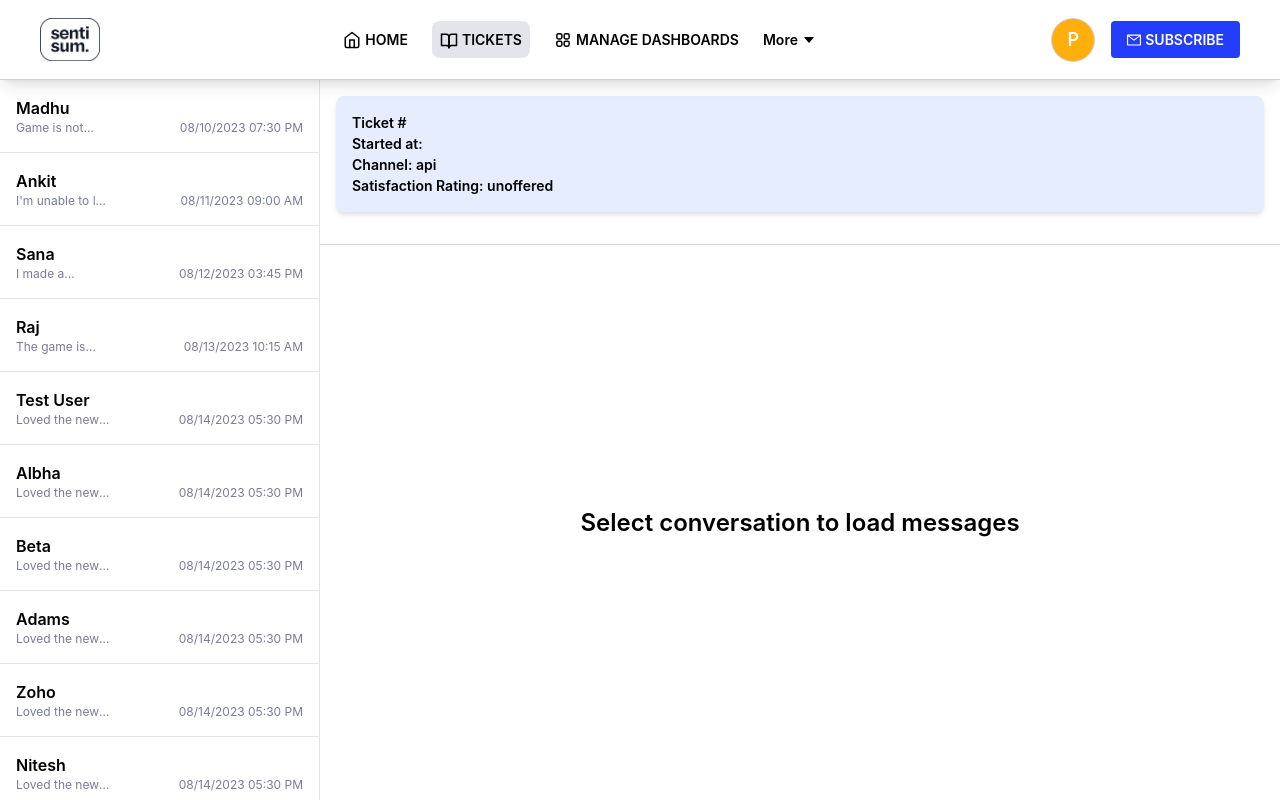
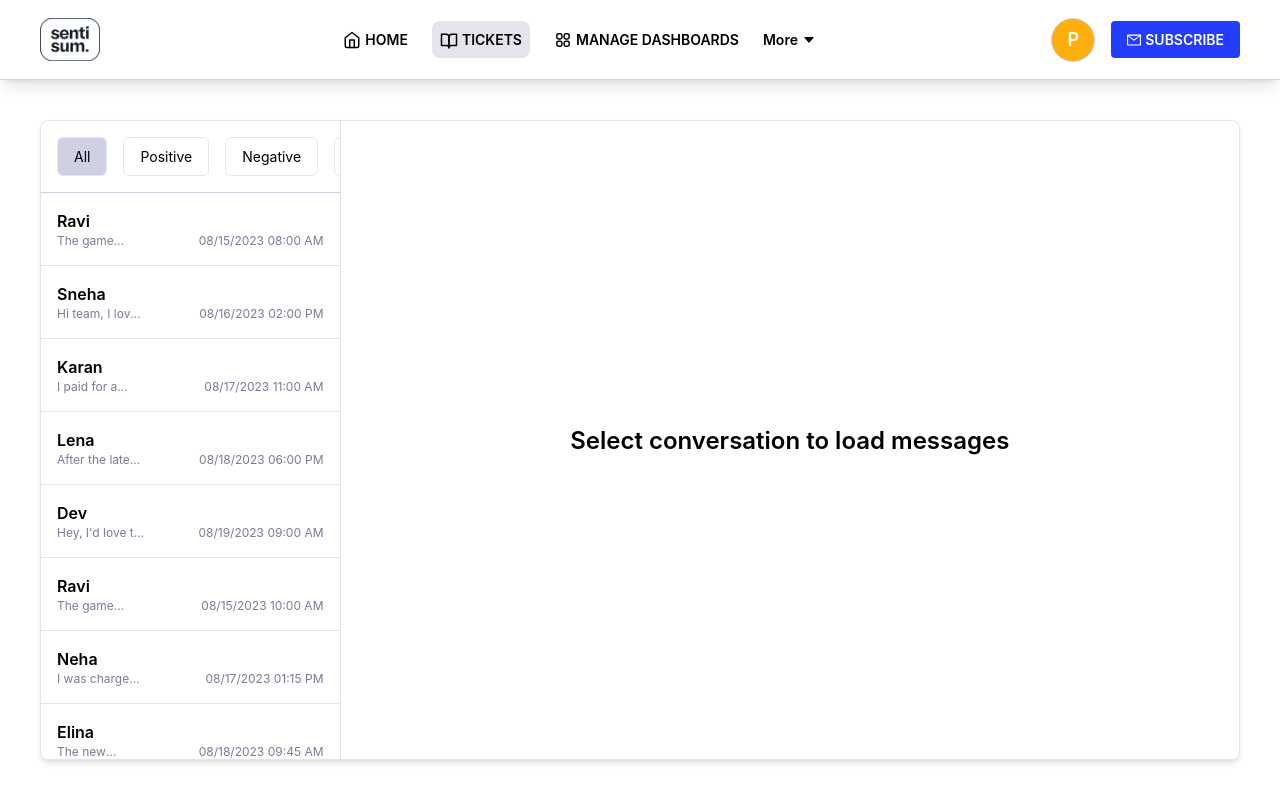
Before and after one commit to madhuveeraprasath-a/sentisum-dashboard, a Next.js app: page /tickets in a window 1280 px wide. Built offline with nearby package versions, Linux system fonts and the light colour scheme.

Commit message:
added conversation screen

```diff
--- a/app/JSON/conversationData.json
+++ b/app/JSON/conversationData.json
@@ -1,300 +1,507 @@
 [
   {
-    "ticketId": 103210,
-    "tags": ["Game crashed", "Refund", "Game aborted"],
-    "sentiment": "positive",
-    "startedDate": "08/10/2023 07:30 PM",
+    "ticketId": 103230,
+    "tags": ["Game Update", "App Crash"],
+    "sentiment": "negative",
+    "startedDate": "08/15/2023 08:00 AM",
     "channel": "Email",
     "SatisfactionRating": "unoffered",
     "conversations": [
       {
         "id": 1,
-        "senderName": "Madhu",
-        "sentTime": "08/10/2023 07:31 PM",
+        "senderName": "Ravi",
+        "sentTime": "08/15/2023 08:01 AM",
         "isSender": true,
-        "message": "Game is not working"
+        "message": "The game crashes when I open it after the new update."
+      },
+      {
+        "id": 2,
+        "senderName": "Support",
+        "sentTime": "08/15/2023 08:05 AM",
+        "isSender": false,
+        "message": "Hi Ravi, sorry to hear that. Could you please share your device model and OS version?"
+      },
+      {
+        "id": 3,
+        "senderName": "Ravi",
+        "sentTime": "08/15/2023 08:07 AM",
+        "isSender": true,
+        "message": "I am using Samsung Galaxy S20 with Android 12."
+      },
+      {
+        "id": 4,
+        "senderName": "Support",
+        "sentTime": "08/15/2023 08:10 AM",
+        "isSender": false,
+        "message": "Thanks. We're forwarding this to our dev team."
+      },
+      {
+        "id": 5,
+        "senderName": "Ravi",
+        "sentTime": "08/15/2023 08:12 AM",
+        "isSender": true,
+        "message": "Please fix it soon, I can't play."
       }
     ]
   },
   {
-    "ticketId": 103211,
-    "tags": ["Login Issue", "Account Locked"],
+    "ticketId": 103231,
+    "tags": ["Feedback", "Suggestions"],
+    "sentiment": "positive",
+    "startedDate": "08/16/2023 02:00 PM",
+    "channel": "Chat",
+    "SatisfactionRating": "unoffered",
+    "conversations": [
+      {
+        "id": 1,
+        "senderName": "Sneha",
+        "sentTime": "08/16/2023 02:01 PM",
+        "isSender": true,
+        "message": "Hi team, I love the new multiplayer mode!"
+      },
+      {
+        "id": 2,
+        "senderName": "Support",
+        "sentTime": "08/16/2023 02:03 PM",
+        "isSender": false,
+        "message": "Thanks Sneha! We're glad you're enjoying it."
+      },
+      {
+        "id": 3,
+        "senderName": "Sneha",
+        "sentTime": "08/16/2023 02:05 PM",
+        "isSender": true,
+        "message": "Would love to see more co-op missions added."
+      },
+      {
+        "id": 4,
+        "senderName": "Support",
+        "sentTime": "08/16/2023 02:07 PM",
+        "isSender": false,
+        "message": "Noted. We'll forward your suggestion to the dev team!"
+      },
+      {
+        "id": 5,
+        "senderName": "Sneha",
+        "sentTime": "08/16/2023 02:09 PM",
+        "isSender": true,
+        "message": "Thank you! Keep up the good work."
+      }
+    ]
+  },
+  {
+    "ticketId": 103232,
+    "tags": ["Refund", "Payment Failed"],
+    "sentiment": "neutral",
+    "startedDate": "08/17/2023 11:00 AM",
+    "channel": "Email",
+    "SatisfactionRating": "unoffered",
+    "conversations": [
+      {
+        "id": 1,
+        "senderName": "Karan",
+        "sentTime": "08/17/2023 11:01 AM",
+        "isSender": true,
+        "message": "I paid for a pack but didn't receive it."
+      },
+      {
+        "id": 2,
+        "senderName": "Support",
+        "sentTime": "08/17/2023 11:05 AM",
+        "isSender": false,
+        "message": "Hi Karan, can you share your transaction ID?"
+      },
+      {
+        "id": 3,
+        "senderName": "Karan",
+        "sentTime": "08/17/2023 11:08 AM",
+        "isSender": true,
+        "message": "Yes, it's TXN123456789."
+      },
+      {
+        "id": 4,
+        "senderName": "Support",
+        "sentTime": "08/17/2023 11:10 AM",
+        "isSender": false,
+        "message": "Thanks. We're checking with our payment provider."
+      },
+      {
+        "id": 5,
+        "senderName": "Support",
+        "sentTime": "08/17/2023 11:30 AM",
+        "isSender": false,
+        "message": "Hi Karan, the refund has been initiated and should reflect in 3-5 days."
+      },
+      {
+        "id": 6,
+        "senderName": "Karan",
+        "sentTime": "08/17/2023 11:31 AM",
+        "isSender": true,
+        "message": "Got it, thank you."
+      }
+    ]
+  },
+  {
+    "ticketId": 103233,
+    "tags": ["Bug Report", "Graphics", "Lagging"],
     "sentiment": "negative",
-    "startedDate": "08/11/2023 09:00 AM",
+    "startedDate": "08/18/2023 06:00 PM",
     "channel": "API",
     "SatisfactionRating": "unoffered",
     "conversations": [
       {
         "id": 1,
-        "senderName": "Ankit",
-        "sentTime": "08/11/2023 09:01 AM",
+        "senderName": "Lena",
+        "sentTime": "08/18/2023 06:01 PM",
         "isSender": true,
-        "message": "I'm unable to log into my account"
+        "message": "After the latest update, the game lags heavily during battles."
       },
       {
         "id": 2,
         "senderName": "Support",
-        "sentTime": "08/11/2023 09:05 AM",
+        "sentTime": "08/18/2023 06:03 PM",
         "isSender": false,
-        "message": "Please try resetting your password"
+        "message": "Hi Lena, we’re sorry for the trouble. Have you tried lowering the graphics settings?"
       },
       {
-        "id": 1,
-        "senderName": "Ankit",
-        "sentTime": "08/11/2023 09:01 AM",
+        "id": 3,
+        "senderName": "Lena",
+        "sentTime": "08/18/2023 06:05 PM",
         "isSender": true,
-        "message": "I'm unable to log into my account"
+        "message": "Yes, it helped a little, but it still lags in multiplayer."
       },
       {
-        "id": 2,
+        "id": 4,
         "senderName": "Support",
-        "sentTime": "08/11/2023 09:05 AM",
+        "sentTime": "08/18/2023 06:08 PM",
         "isSender": false,
-        "message": "Please try resetting your password"
+        "message": "Can you share your internet speed and device details?"
       },
       {
-        "id": 1,
-        "senderName": "Ankit",
-        "sentTime": "08/11/2023 09:01 AM",
+        "id": 5,
+        "senderName": "Lena",
+        "sentTime": "08/18/2023 06:10 PM",
         "isSender": true,
-        "message": "I'm unable to log into my account"
+        "message": "Sure. 40 Mbps Wi-Fi, iPhone 12, iOS 16.6."
       },
       {
-        "id": 2,
+        "id": 6,
         "senderName": "Support",
-        "sentTime": "08/11/2023 09:05 AM",
+        "sentTime": "08/18/2023 06:15 PM",
         "isSender": false,
-        "message": "Please try resetting your password"
-      },
-      {
-        "id": 1,
-        "senderName": "Ankit",
-        "sentTime": "08/11/2023 09:01 AM",
-        "isSender": true,
-        "message": "I'm unable to log into my account"
-      },
-      {
-        "id": 2,
-        "senderName": "Support",
-        "sentTime": "08/11/2023 09:05 AM",
-        "isSender": false,
-        "message": "Please try resetting your password"
+        "message": "Thanks! We’ll pass this to our performance team."
       }
     ]
   },
   {
-    "ticketId": 103212,
-    "tags": ["Payment Failed", "Refund"],
-    "sentiment": "neutral",
-    "startedDate": "08/12/2023 03:45 PM",
+    "ticketId": 103234,
+    "tags": ["Suggestions", "New Feature"],
+    "sentiment": "positive",
+    "startedDate": "08/19/2023 09:00 AM",
     "channel": "Email",
     "SatisfactionRating": "unoffered",
     "conversations": [
       {
         "id": 1,
-        "senderName": "Sana",
-        "sentTime": "08/12/2023 03:46 PM",
+        "senderName": "Dev",
+        "sentTime": "08/19/2023 09:01 AM",
         "isSender": true,
-        "message": "I made a payment but the game didn’t unlock"
+        "message": "Hey, I'd love to see daily rewards in the game."
       },
       {
         "id": 2,
         "senderName": "Support",
-        "sentTime": "08/12/2023 03:50 PM",
+        "sentTime": "08/19/2023 09:03 AM",
         "isSender": false,
-        "message": "We're looking into it and will refund if needed"
+        "message": "Hi Dev, that's a great suggestion! We'll forward it to the game team."
+      },
+      {
+        "id": 3,
+        "senderName": "Dev",
+        "sentTime": "08/19/2023 09:05 AM",
+        "isSender": true,
+        "message": "Thanks! Also, a friends leaderboard would be cool."
+      },
+      {
+        "id": 4,
+        "senderName": "Support",
+        "sentTime": "08/19/2023 09:06 AM",
+        "isSender": false,
+        "message": "Nice idea! We’ll include this in our feedback report."
+      },
+      {
+        "id": 5,
+        "senderName": "Dev",
+        "sentTime": "08/19/2023 09:08 AM",
+        "isSender": true,
+        "message": "Looking forward to the next update!"
+      },
+      {
+        "id": 6,
+        "senderName": "Support",
+        "sentTime": "08/19/2023 09:10 AM",
+        "isSender": false,
+        "message": "Thanks for being part of our community!"
       }
     ]
   },
   {
-    "ticketId": 103213,
-    "tags": ["Technical Issue", "Lagging"],
+    "ticketId": 103301,
+    "tags": ["Bug Report", "Game Crashed"],
     "sentiment": "negative",
-    "startedDate": "08/13/2023 10:15 AM",
-    "channel": "API",
+    "startedDate": "08/15/2023 10:00 AM",
+    "channel": "Email",
     "SatisfactionRating": "unoffered",
     "conversations": [
       {
         "id": 1,
-        "senderName": "Raj",
-        "sentTime": "08/13/2023 10:16 AM",
+        "senderName": "Ravi",
+        "sentTime": "08/15/2023 10:01 AM",
         "isSender": true,
-        "message": "The game is lagging a lot on my device"
+        "message": "The game crashes every time I finish a level."
       },
       {
         "id": 2,
         "senderName": "Support",
-        "sentTime": "08/13/2023 10:20 AM",
+        "sentTime": "08/15/2023 10:03 AM",
         "isSender": false,
-        "message": "Please try lowering the graphics settings"
+        "message": "Sorry to hear that. Can you tell us which level it crashes on?"
+      },
+      {
+        "id": 3,
+        "senderName": "Ravi",
+        "sentTime": "08/15/2023 10:05 AM",
+        "isSender": true,
+        "message": "It crashes at the end of level 3."
+      },
+      {
+        "id": 4,
+        "senderName": "Support",
+        "sentTime": "08/15/2023 10:10 AM",
+        "isSender": false,
+        "message": "Thanks! We'll forward this to the dev team."
+      },
+      {
+        "id": 5,
+        "senderName": "Ravi",
+        "sentTime": "08/15/2023 10:12 AM",
+        "isSender": true,
+        "message": "Please fix this soon. I love the game otherwise."
       }
     ]
   },
   {
-    "ticketId": 103214,
-    "tags": ["Feedback", "Gameplay", "Suggestions"],
-    "sentiment": "positive",
-    "channel": "Email",
+    "ticketId": 103302,
+    "tags": ["Payment", "Refund", "Delay"],
+    "sentiment": "neutral",
+    "startedDate": "08/17/2023 01:15 PM",
+    "channel": "Chat",
     "SatisfactionRating": "unoffered",
-    "startedDate": "08/14/2023 05:30 PM",
     "conversations": [
       {
         "id": 1,
-        "senderName": "Test User",
-        "sentTime": "08/14/2023 05:31 PM",
+        "senderName": "Neha",
+        "sentTime": "08/17/2023 01:16 PM",
         "isSender": true,
-        "message": "Loved the new update! Could you add more levels?"
+        "message": "I was charged twice but didn’t receive any refund."
       },
       {
         "id": 2,
         "senderName": "Support",
-        "sentTime": "08/14/2023 05:35 PM",
+        "sentTime": "08/17/2023 01:17 PM",
         "isSender": false,
-        "message": "Thanks for the feedback! We're planning more content soon."
+        "message": "Can you provide the transaction IDs?"
+      },
+      {
+        "id": 3,
+        "senderName": "Neha",
+        "sentTime": "08/17/2023 01:18 PM",
+        "isSender": true,
+        "message": "Yes, here: TXN12345 and TXN67890."
+      },
+      {
+        "id": 4,
+        "senderName": "Support",
+        "sentTime": "08/17/2023 01:20 PM",
+        "isSender": false,
+        "message": "Thanks. We’re checking with the payments team."
+      },
+      {
+        "id": 5,
+        "senderName": "Support",
+        "sentTime": "08/17/2023 01:45 PM",
+        "isSender": false,
+        "message": "It seems one transaction was successful and the other is stuck."
+      },
+      {
+        "id": 6,
+        "senderName": "Neha",
+        "sentTime": "08/17/2023 01:46 PM",
+        "isSender": true,
+        "message": "How long until I get the refund?"
+      },
+      {
+        "id": 7,
+        "senderName": "Support",
+        "sentTime": "08/17/2023 01:48 PM",
+        "isSender": false,
+        "message": "You should receive it within 5–7 business days."
+      },
+      {
+        "id": 8,
+        "senderName": "Neha",
+        "sentTime": "08/17/2023 01:49 PM",
+        "isSender": true,
+        "message": "Okay, thanks for the help."
       }
     ]
   },
   {
-    "ticketId": 103214,
-    "tags": ["Feedback", "Gameplay", "Suggestions"],
+    "ticketId": 103303,
+    "tags": ["Gameplay", "Suggestions", "Positive Feedback"],
     "sentiment": "positive",
+    "startedDate": "08/18/2023 09:45 AM",
     "channel": "Email",
     "SatisfactionRating": "unoffered",
-    "startedDate": "08/14/2023 05:30 PM",
     "conversations": [
       {
         "id": 1,
-        "senderName": "Albha",
-        "sentTime": "08/14/2023 05:31 PM",
+        "senderName": "Elina",
+        "sentTime": "08/18/2023 09:46 AM",
         "isSender": true,
-        "message": "Loved the new update! Could you add more levels?"
+        "message": "The new features are amazing! Especially the leaderboard."
       },
       {
         "id": 2,
         "senderName": "Support",
-        "sentTime": "08/14/2023 05:35 PM",
+        "sentTime": "08/18/2023 09:47 AM",
         "isSender": false,
-        "message": "Thanks for the feedback! We're planning more content soon."
+        "message": "We’re glad you liked them! Any suggestions for improvements?"
+      },
+      {
+        "id": 3,
+        "senderName": "Elina",
+        "sentTime": "08/18/2023 09:50 AM",
+        "isSender": true,
+        "message": "It would be great to filter by friends only."
+      },
+      {
+        "id": 4,
+        "senderName": "Support",
+        "sentTime": "08/18/2023 09:55 AM",
+        "isSender": false,
+        "message": "Thanks, we'll consider it for future updates."
+      },
+      {
+        "id": 5,
+        "senderName": "Elina",
+        "sentTime": "08/18/2023 10:00 AM",
+        "isSender": true,
+        "message": "Looking forward to it!"
       }
     ]
   },
   {
-    "ticketId": 103214,
-    "tags": ["Feedback", "Gameplay", "Suggestions"],
-    "sentiment": "positive",
-    "channel": "Email",
+    "ticketId": 103304,
+    "tags": ["Account", "Login Issue", "Frustrated"],
+    "sentiment": "negative",
+    "startedDate": "08/19/2023 02:00 PM",
+    "channel": "Chat",
     "SatisfactionRating": "unoffered",
-    "startedDate": "08/14/2023 05:30 PM",
     "conversations": [
       {
         "id": 1,
-        "senderName": "Beta",
-        "sentTime": "08/14/2023 05:31 PM",
+        "senderName": "Manoj",
+        "sentTime": "08/19/2023 02:01 PM",
         "isSender": true,
-        "message": "Loved the new update! Could you add more levels?"
+        "message": "Can't login even after resetting password. Fix this!"
       },
       {
         "id": 2,
         "senderName": "Support",
-        "sentTime": "08/14/2023 05:35 PM",
+        "sentTime": "08/19/2023 02:02 PM",
         "isSender": false,
-        "message": "Thanks for the feedback! We're planning more content soon."
+        "message": "We’re really sorry. Could you share the error message?"
+      },
+      {
+        "id": 3,
+        "senderName": "Manoj",
+        "sentTime": "08/19/2023 02:03 PM",
+        "isSender": true,
+        "message": "It says 'account locked due to suspicious activity'."
+      },
+      {
+        "id": 4,
+        "senderName": "Support",
+        "sentTime": "08/19/2023 02:05 PM",
+        "isSender": false,
+        "message": "Looks like a security trigger. We'll unlock it now."
+      },
+      {
+        "id": 5,
+        "senderName": "Support",
+        "sentTime": "08/19/2023 02:10 PM",
+        "isSender": false,
+        "message": "Try again now, it should be working."
+      },
+      {
+        "id": 6,
+        "senderName": "Manoj",
+        "sentTime": "08/19/2023 02:11 PM",
+        "isSender": true,
+        "message": "Yep. It works now. Thanks."
       }
     ]
   },
   {
-    "ticketId": 103214,
-    "tags": ["Feedback", "Gameplay", "Suggestions"],
-    "sentiment": "positive",
+    "ticketId": 103305,
+    "tags": ["Game Performance", "Lag", "Tech Support"],
+    "sentiment": "neutral",
+    "startedDate": "08/20/2023 11:30 AM",
     "channel": "Email",
     "SatisfactionRating": "unoffered",
-    "startedDate": "08/14/2023 05:30 PM",
     "conversations": [
       {
         "id": 1,
-        "senderName": "Adams",
-        "sentTime": "08/14/2023 05:31 PM",
+        "senderName": "Tanvi",
+        "sentTime": "08/20/2023 11:31 AM",
         "isSender": true,
-        "message": "Loved the new update! Could you add more levels?"
+        "message": "Game lags on my phone after 20 minutes of play."
       },
       {
         "id": 2,
         "senderName": "Support",
-        "sentTime": "08/14/2023 05:35 PM",
+        "sentTime": "08/20/2023 11:33 AM",
         "isSender": false,
-        "message": "Thanks for the feedback! We're planning more content soon."
-      }
-    ]
-  },
-  {
-    "ticketId": 103214,
-    "tags": ["Feedback", "Gameplay", "Suggestions"],
-    "sentiment": "positive",
-    "channel": "Email",
-    "SatisfactionRating": "unoffered",
-    "startedDate": "08/14/2023 05:30 PM",
-    "conversations": [
-      {
-        "id": 1,
-        "senderName": "Zoho",
-        "sentTime": "08/14/2023 05:31 PM",
-        "isSender": true,
-        "message": "Loved the new update! Could you add more levels?"
+        "message": "Can you share your device and OS version?"
       },
       {
-        "id": 2,
-        "senderName": "Support",
-        "sentTime": "08/14/2023 05:35 PM",
-        "isSender": false,
-        "message": "Thanks for the feedback! We're planning more content soon."
-      }
-    ]
-  },
-  {
-    "ticketId": 103214,
-    "tags": ["Feedback", "Gameplay", "Suggestions"],
-    "sentiment": "positive",
-    "channel": "Email",
-    "SatisfactionRating": "unoffered",
-    "startedDate": "08/14/2023 05:30 PM",
-    "conversations": [
-      {
-        "id": 1,
-        "senderName": "Nitesh",
-        "sentTime": "08/14/2023 05:31 PM",
+        "id": 3,
+        "senderName": "Tanvi",
+        "sentTime": "08/20/2023 11:34 AM",
         "isSender": true,
-        "message": "Loved the new update! Could you add more levels?"
+        "message": "Pixel 5, Android 13."
       },
       {
-        "id": 2,
+        "id": 4,
         "senderName": "Support",
-        "sentTime": "08/14/2023 05:35 PM",
+        "sentTime": "08/20/2023 11:36 AM",
         "isSender": false,
-        "message": "Thanks for the feedback! We're planning more content soon."
-      }
-    ]
-  },
-  {
-    "ticketId": 103214,
-    "tags": ["Feedback", "Gameplay", "Suggestions"],
-    "sentiment": "positive",
-    "channel": "Email",
-    "SatisfactionRating": "unoffered",
-    "startedDate": "08/14/2023 05:30 PM",
-    "conversations": [
-      {
-        "id": 1,
-        "senderName": "John",
-        "sentTime": "08/14/2023 05:31 PM",
-        "isSender": true,
-        "message": "Loved the new update! Could you add more levels?"
+        "message": "Thanks. We’ll try to replicate the issue."
       },
       {
-        "id": 2,
+        "id": 5,
+        "senderName": "Tanvi",
+        "sentTime": "08/20/2023 11:40 AM",
+        "isSender": true,
+        "message": "Let me know if you need logs or anything."
+      },
+      {
+        "id": 6,
         "senderName": "Support",
-        "sentTime": "08/14/2023 05:35 PM",
+        "sentTime": "08/20/2023 11:45 AM",
         "isSender": false,
-        "message": "Thanks for the feedback! We're planning more content soon."
+        "message": "Yes please, send us logs after next session."
       }
     ]
   }
--- /dev/null
+++ b/app/components/Conversation/ConversationFilter.tsx
@@ -0,0 +1,32 @@
+"use client";
+import React from "react";
+
+interface ConversationFilterProps {
+  sentiments: string[];
+  activeFilter: string;
+  setActiveFilter: (filter: string) => void;
+}
+
+const ConversationFilter = (props: ConversationFilterProps) => {
+  const { activeFilter, setActiveFilter, sentiments } = props;
+
+  return (
+    <div className="border-b border-neutral-400">
+      <div className="flex gap-4 p-4 overflow-x-auto ">
+        {sentiments.map((filter) => (
+          <div
+            key={filter}
+            onClick={() => setActiveFilter(filter)}
+            className={`min-w-max px-4 border border-neutral-300 py-2 rounded-md capitalize cursor-pointer transition-colors ${
+              activeFilter !== filter ? "bg-white" : "bg-neutral-400"
+            }`}
+          >
+            {filter}
+          </div>
+        ))}
+      </div>
+    </div>
+  );
+};
+
+export default ConversationFilter;
--- a/app/components/Conversation/MessageCard.tsx
+++ b/app/components/Conversation/MessageCard.tsx
@@ -16,9 +16,12 @@ const MessageCard = (props: MessageCardProps) => {
       key={conversation.ticketId}
       onClick={() => setSelectedTicket(conversation)}
     >
-      <p className="font-semibold text-base">
-        {conversation.conversations[0]?.senderName}
-      </p>
+      <div className="flex justify-between items-center">
+        <p className="font-semibold text-base">
+          {conversation.conversations[0]?.senderName}
+        </p>
+      </div>
+
       <div className="flex items-center justify-between">
         <p className="text-xs text-neutral-600 w-1/3 line-clamp-1">
           {conversation.conversations[0]?.message}
--- a/app/constants/Interface.ts
+++ b/app/constants/Interface.ts
@@ -4,8 +4,8 @@ export interface IconProps {
 
 export interface User {
   name: string;
-  email: string;
   id: number;
+  email?: string;
   imageUrl?: string;
 }
 
--- a/app/tickets/page.tsx
+++ b/app/tickets/page.tsx
@@ -6,10 +6,18 @@ import MessageCard from "../components/Conversation/MessageCard";
 import MessageInfoCard from "../components/Conversation/MessageInfoCard";
 import EmptyConversation from "../components/Conversation/EmptyConversation";
 import ConversationLoading from "../components/Conversation/ConversationLoading";
+import Avatar from "../components/Navbar/Avatar";
+import ConversationFilter from "../components/Conversation/ConversationFilter";
+
+const sentiments = ["all", "positive", "negative", "neutral"];
+type Sentiment = (typeof sentiments)[number];
 
 const Tickets = () => {
+  const [conversations, setConversations] =
+    useState<Ticket[]>(conversationData);
   const [selectedTicket, setSelectedTicket] = useState<Ticket | null>(null);
   const [loading, setLoading] = useState(false);
+  const [activeFilter, setActiveFilter] = useState<Sentiment>("all");
 
   const handleTicketClick = (ticket: Ticket) => {
     setLoading(true);
@@ -19,10 +27,30 @@ const Tickets = () => {
     }, 1500);
   };
 
+  const filterHandler = (filter: Sentiment) => {
+    setActiveFilter(filter);
+    if (filter === "all") {
+      setConversations(conversationData);
+    } else {
+      const filteredConversations = conversationData.filter((conversation) =>
+        conversation.sentiment.includes(filter)
+      );
+      setConversations(filteredConversations);
+    }
+    setSelectedTicket(null);
+    setLoading(false);
+  };
+
   return (
-    <div className="flex h-[calc(100vh-80px)]">
-      <div className="w-1/4 border-r border-neutral-300 overflow-y-auto">
-        {conversationData.map((conversation, index) => (
+    <div className="flex h-[calc(100vh-160px)] mx-10 my-10 border border-neutral-300 rounded-lg shadow-md">
+      <div className="w-1/4 border-r border-neutral-300">
+        <ConversationFilter
+          sentiments={sentiments}
+          activeFilter={activeFilter}
+          setActiveFilter={(filter) => filterHandler(filter)}
+        />
+        <div className=" overflow-y-auto h-[calc(100vh-235px)]">
+          {conversations.map((conversation, index) => (
             <MessageCard
               key={`${conversation.ticketId}-${index}`}
               conversation={conversation}
@@ -31,19 +59,31 @@ const Tickets = () => {
             />
           ))}
         </div>
+      </div>
 
-      <div className="flex-1 flex flex-col h-[calc(100vh-80px)]">
+      <div className="flex-1 flex flex-col h-[calc(100vh-160px)]">
+        {selectedTicket?.ticketId && (
           <MessageInfoCard conversation={selectedTicket} />
-
+        )}
         <div className="flex-1 overflow-y-auto p-5">
           {selectedTicket ? (
             loading ? (
               <ConversationLoading />
             ) : (
-              <div>
+              <div className="w-full">
                 {selectedTicket.conversations.map((msg) => (
+                  <div className="flex gap-2 w-full" key={msg.id}>
+                    {!msg.isSender && (
+                      <Avatar
+                        userData={{
+                          name: msg.senderName,
+                          id: msg.id,
+                        }}
+                      />
+                    )}
+
                     <div
-                    className={`mb-2 ${
+                      className={`mb-2 w-full ${
                         msg?.isSender ? "text-right" : "text-left"
                       }`}
                       key={msg.id}
@@ -59,6 +99,16 @@ const Tickets = () => {
                         </p>
                       </div>
                     </div>
+
+                    {msg.isSender && (
+                      <Avatar
+                        userData={{
+                          name: msg.senderName,
+                          id: msg.id,
+                        }}
+                      />
+                    )}
+                  </div>
                 ))}
               </div>
             )
```
Lines whose indentation alone changed are shown as unchanged.
